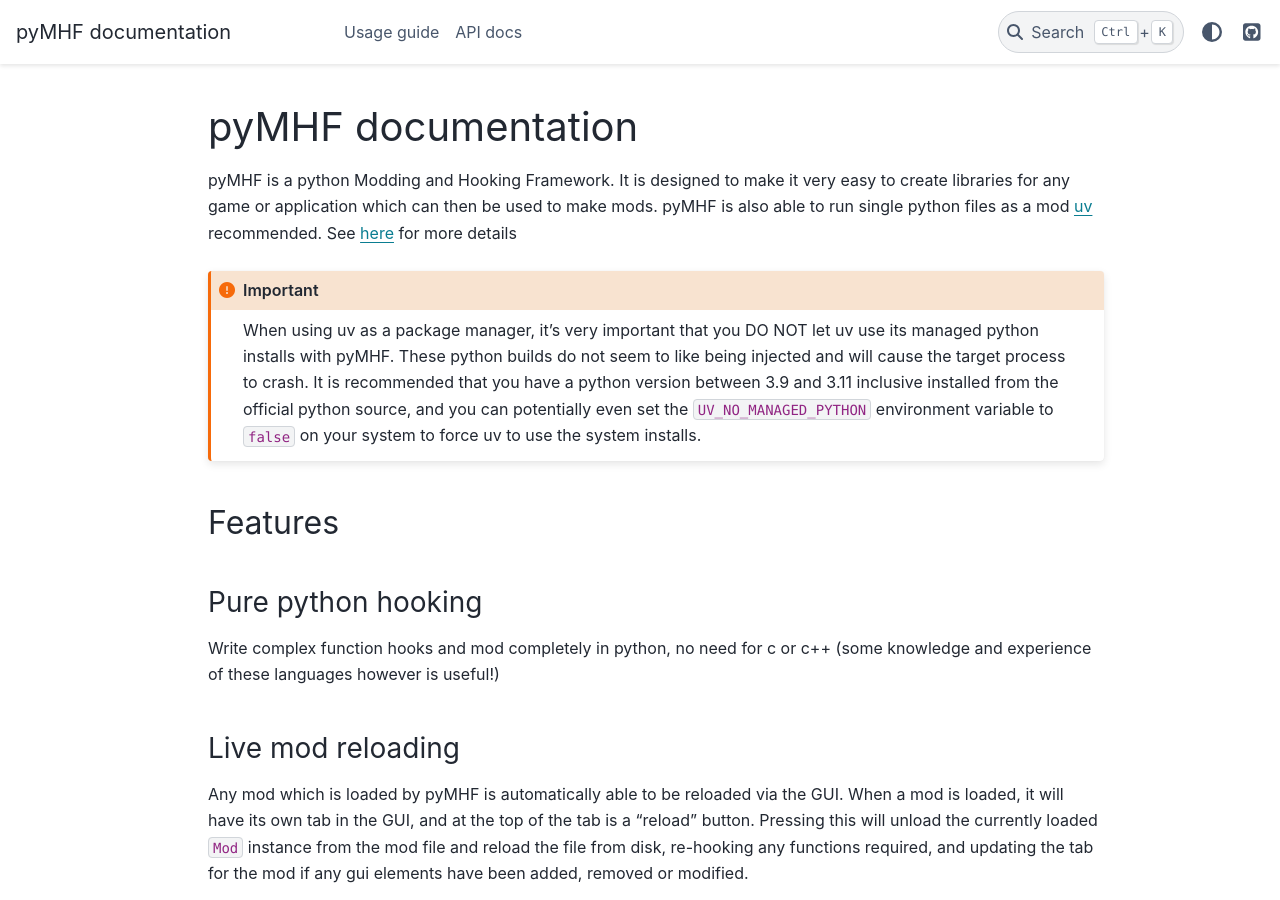
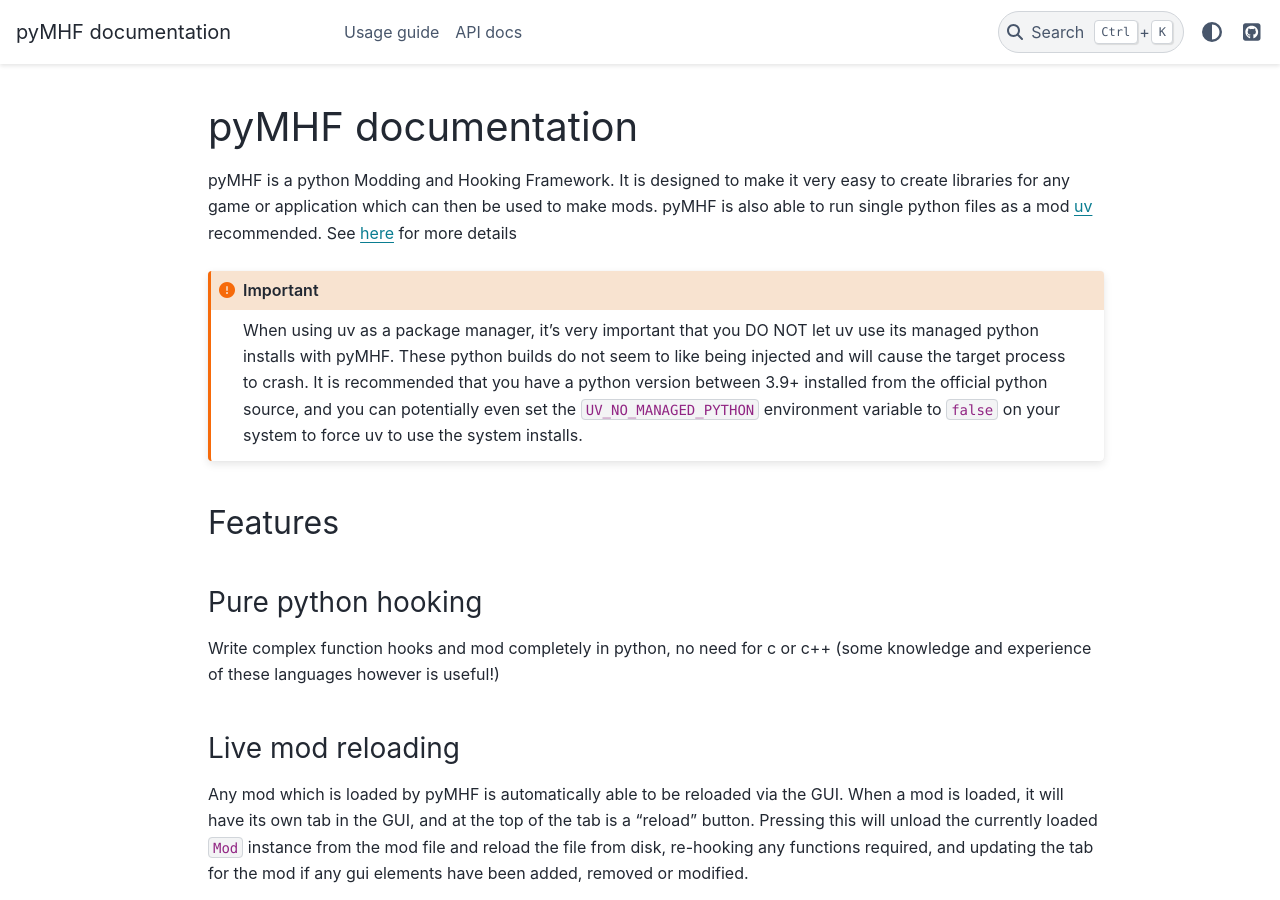
Before and after one commit to monkeyman192/pyMHF, a Sphinx documentation site: the page built from docs/index.rst, in a window 1280 px wide and 900 px high. Built offline with Sphinx 7.4.7 and the PyData theme 0.15.4, drawn with Linux system fonts in a browser that asks for light colours; pages that are not in the unit, such as notebooks, are missing from menus.

Commit message:
Bump version to 0.1.16

```diff
--- a/docs/docs/change_log.rst
+++ b/docs/docs/change_log.rst
@@ -1,8 +1,8 @@
 Change Log
 ==========
 
-Current (0.1.16.dev)
---------------------
+0.1.16 (16/08/2025)
+-------------------
 
 - Improved hooking performance by using the bulk enable mode in minhook. (`#26 <https://github.com/monkeyman192/pyMHF/issues/26>`_)
 - Fixed an issue running mods where attach to already existing processes.
--- a/docs/docs/single_file_mods.rst
+++ b/docs/docs/single_file_mods.rst
@@ -55,7 +55,7 @@
     python -m pip install uv
     uv run script.py
 
-In the above ensure that the ``python`` command runs a python version between 3.9 and 3.11 INCLUSIVE.
+In the above ensure that the ``python`` command runs a python version of at least 3.9.
 Replace `script.py` with the name of the script as it was saved.
 
 Note that the line ``load_mod_file(__file__)`` in the above script is what tells python to run the script with pyMHF.
--- a/docs/index.rst
+++ b/docs/index.rst
@@ -6,7 +6,7 @@
 
 .. important::
    When using uv as a package manager, it's very important that you DO NOT let uv use its managed python installs with pyMHF. These python builds do not seem to like being injected and will cause the target process to crash.
-   It is recommended that you have a python version between 3.9 and 3.11 inclusive installed from the official python source, and you can potentially even set the ``UV_NO_MANAGED_PYTHON`` environment variable to ``false`` on your system to force uv to use the system installs.
+   It is recommended that you have a python version between 3.9+ installed from the official python source, and you can potentially even set the ``UV_NO_MANAGED_PYTHON`` environment variable to ``false`` on your system to force uv to use the system installs.
 
 Features
 --------
--- a/pyproject.toml
+++ b/pyproject.toml
@@ -19,6 +19,8 @@
   "Programming Language :: Python :: 3.9",
   "Programming Language :: Python :: 3.10",
   "Programming Language :: Python :: 3.11",
+  "Programming Language :: Python :: 3.12",
+  "Programming Language :: Python :: 3.13",
   "Programming Language :: Python :: 3 :: Only",
 ]
 dependencies = [
```
